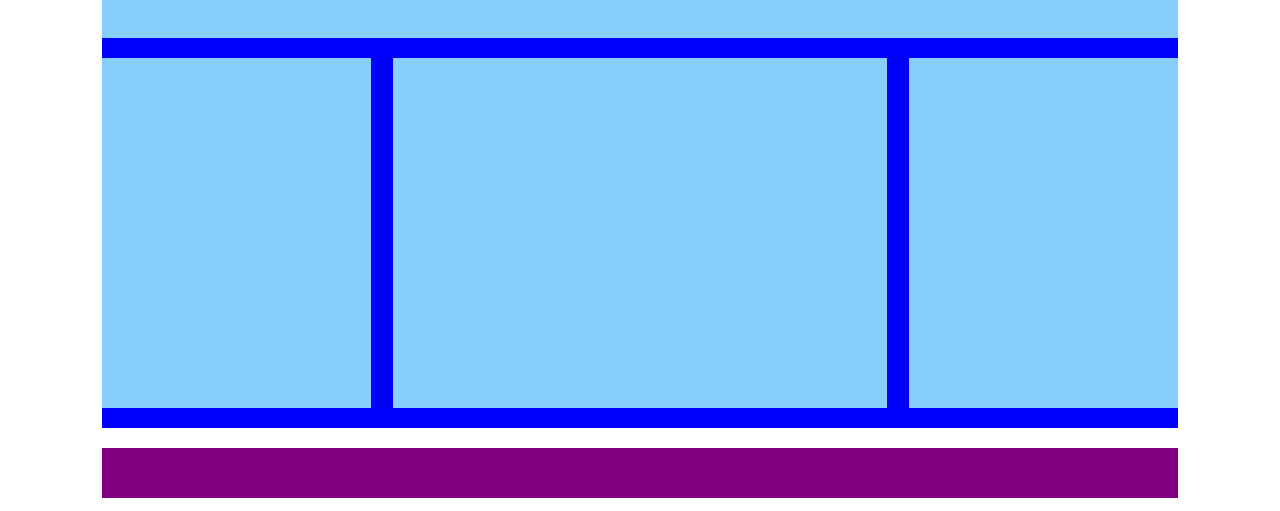
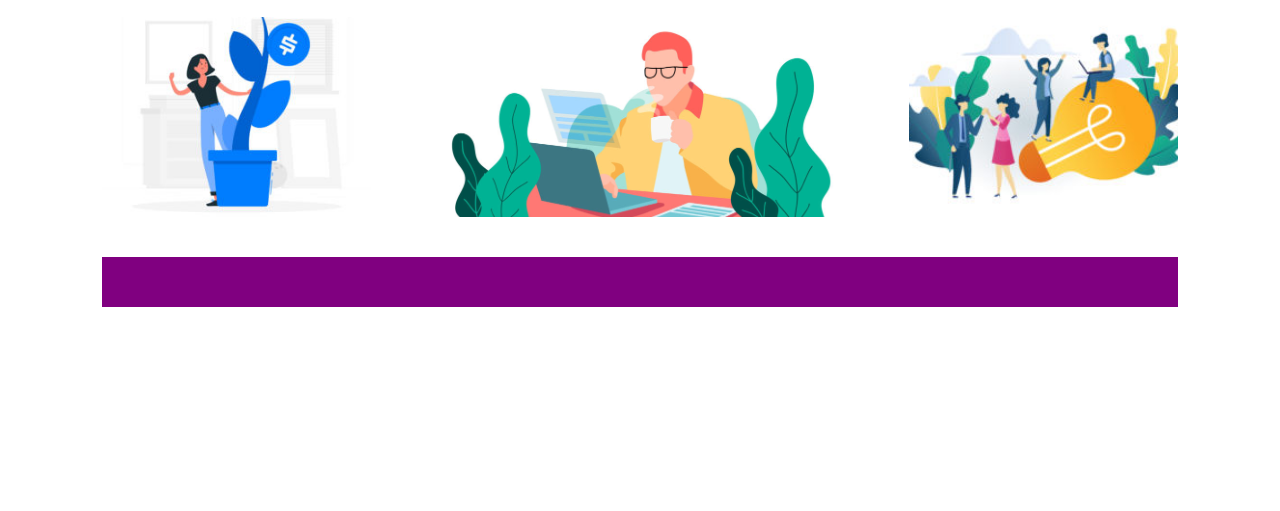
Before and after one commit to dominici94/htmlcss-wp, a plain HTML site: page index.html in a window 1280 px wide. Shown: the part 745-1256 px from the top of the page. After the commit the page ends 1065 px from the top, so only its background shows below. Drawn offline with Linux system fonts and the light colour scheme.

Commit message:
immagini main

```diff
--- a/CSS/style.css
+++ b/CSS/style.css
@@ -99,18 +99,49 @@ li{
 
 /* main */
 
-main{
+/* main{
     background-color: blue;
-}
+} */
 
 .content{
     width: 25%;
+}
+
+.top-content h3{
+    color: lightgrey;
+    font-size: medium;
 }
 
 .mid-content{
     width: 50%;
     padding: 0 2%;
 }
+
+#img1-container{
+    height: 200px;
+    background-image: url(../img/img-1.jpg);
+    background-size: cover;
+    background-position: center;
+    border-radius: 20px;
+}
+
+#img2-container{
+    height: 200px;
+    background-image: url(../img/banner-2.jpg);
+    background-size: cover;
+    background-position: center;
+    border-radius: 20px;
+}
+
+#img3-container{
+    height: 200px;
+    background-image: url(../img/img-3.jpg);
+    background-size: cover;
+    background-position: center;
+    border-radius: 20px;
+}
+
+
 
 /* footer */
 
--- a/index.html
+++ b/index.html
@@ -44,16 +44,22 @@
     <!-- main -->
     <main class=" margin-btm clearfix">
         <div class="top-content container margin-btm">
-            <div class="debug"></div>
+            <!-- <div class="debug"></div> -->
+            <h1>Leadership</h1>
+            <h3>Fertenun urna a libero tempus</h3>
         </div>
         <div class="content pad-btm left">
-            <div class="debug"></div>
+            <!-- <div class="debug"></div> -->
+            <div id="img1-container" class="container"></div>
+
         </div>
         <div class="mid-content pad-btm left">
-            <div class="debug"></div>
+            <!-- <div class="debug"></div> -->
+            <div id="img2-container" class="container"></div>
         </div>
         <div class="content pad-btm left">
-            <div class="debug"></div>
+            <!-- <div class="debug"></div> -->
+            <div id="img3-container" class="container"></div>
         </div>
     </main>
     <!-- fine main -->
```
